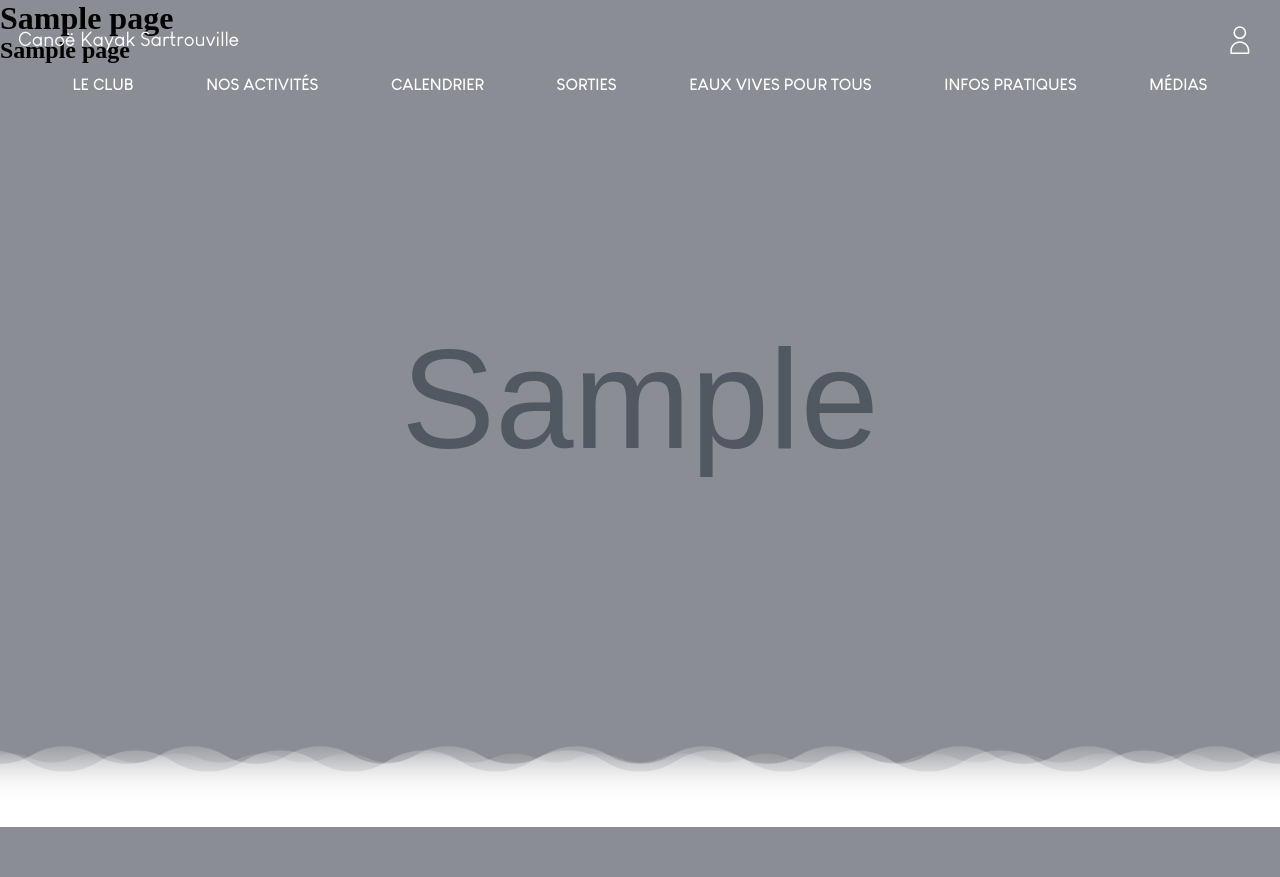
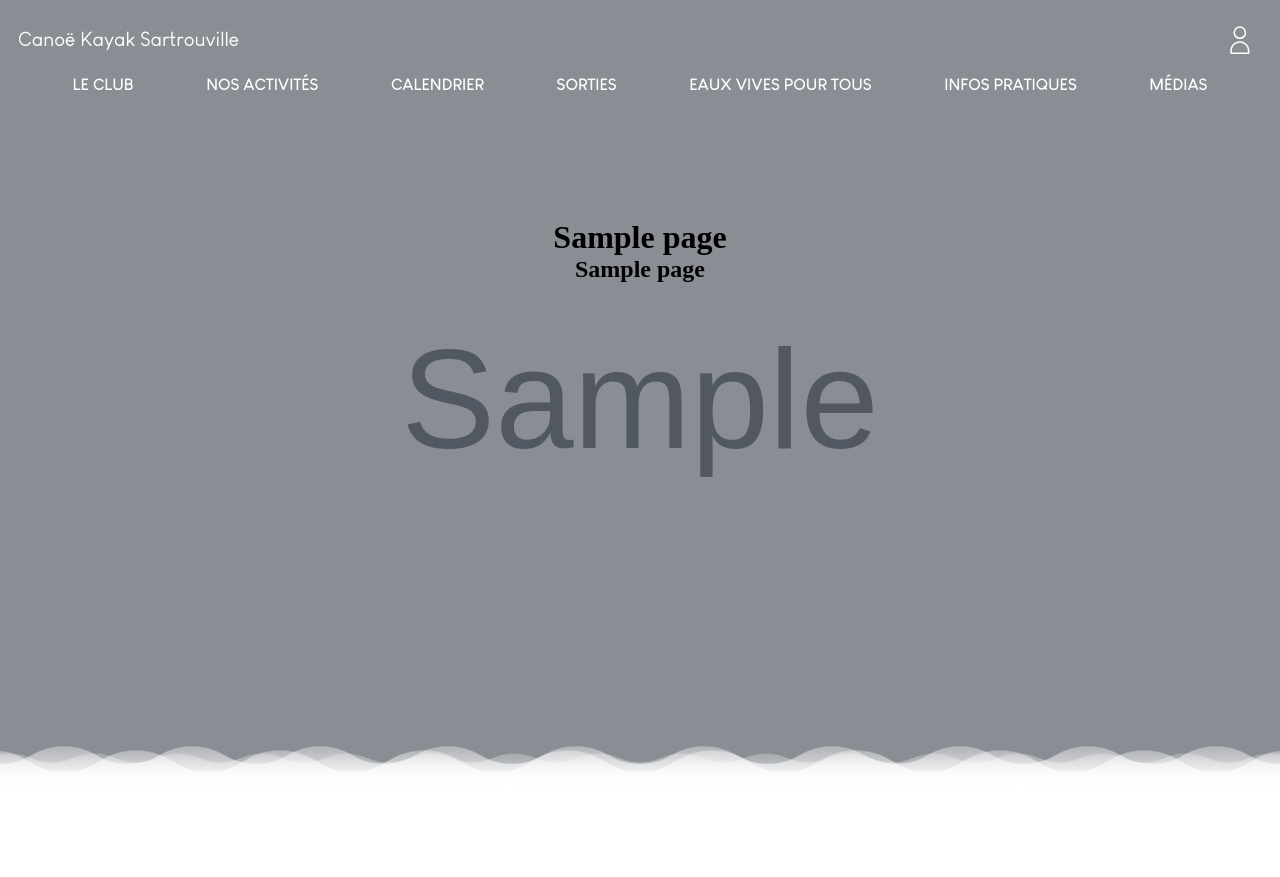
Before and after one commit to Megapixel-code/2025_website_kayak, a Django app: template website/main_app/templates/base.html in a window 1280 px wide. Before the commit the page ends 827 px from the top, so only its background shows below. Run offline with Django 5.2, Linux system fonts and the light colour scheme; the template is opened without the code that fills it: values that come from a table or form of the project are taken from there, others are empty; tables that the repository leaves empty hold one stand-in row (values such as "Sample post"); grey boxes marked "Sample" are stand-in pictures.

Commit message:
resize throttler center page title content

```diff
--- a/website/main_app/static/css/styles.css
+++ b/website/main_app/static/css/styles.css
@@ -93,18 +93,19 @@ svg path{
 }
 
 .wave{
+    /* base values if js doesnt work, the values are tweaked on load in the js */
     --size: 30px; /* height of the wave */
     --p: 50px; /* curvature of the wave */
     --R: 58.3px; /*sqrt(var(--size)*var(--size) + var(--p)*var(--p))*/
 
     position: absolute;
 
-    height: 100%; /* 3 * var(--size) */
+    height: 200%;
     width: 100%;
 
     z-index: -1;
     background: #ffffff;
-    background: linear-gradient(0deg,rgba(255, 255, 255, 1) 0%, rgba(255, 255, 255, 0) 90%);
+    background: linear-gradient(0deg,rgba(255, 255, 255, 1) 50%, rgba(255, 255, 255, 0) 100%);
 
     --mask:
         radial-gradient(var(--R) at 50% calc(var(--size) + var(--p)),#000 99%,#0000 101%) calc(50% - 2*var(--size)) 0/calc(4*var(--size)) 100%,
@@ -301,7 +302,29 @@ div#page_header img{
     pointer-events: none;
 }
 
+div#page_header div{
+    position: relative;
+    width: 100%;
+    height: 100%;
+}
+div#page_header div div{
+    position: absolute;
+    margin: auto;
+
+    width: 80%;
+    left: 0;
+    right: 0;
+    top: 30%;
+
+    text-align: center;
+
+    /*Solves a problem in which the content is being cut when the div is smaller than its' wrapper:*/
+    max-width: 100%;
+    max-height: 100%;
+    overflow: auto;
+}
+
 div#waves{
     position: relative;
-    height: 90px;
+    height: 70px;
 }
--- a/website/main_app/static/js/script.js
+++ b/website/main_app/static/js/script.js
@@ -10,8 +10,9 @@ var tag_body;
 // program variables
 var b_is_computer; // boolean true if we are a computer false otherwise
 var rng; // rng object
+let resize_timeout; // for the resizeThrottler function
 
-window.onresize = function() {resizeFunction()};
+window.onresize = function() {resizeThrottler()};
 window.onload = loadFunction;
 
 
@@ -77,6 +78,20 @@ function loadFunction(){
     resizeFunction();
     b_is_computer = false;
     resizeFunction();
+}
+
+
+
+function resizeThrottler() {
+    // ignore resize events as long as an actualResizeHandler execution is in the queue
+    if (!resize_timeout) {
+        // set a timeout to prevent multiple event’s firing
+        resize_timeout = setTimeout(function () {
+            resize_timeout = null;
+            resizeFunction();
+            // The resizeFunction will execute at a rate of 15fps
+        }, 100);
+    }
 }
 
 
--- a/website/main_app/templates/base.html
+++ b/website/main_app/templates/base.html
@@ -75,8 +75,12 @@
     <div id="content">
         <div id="page_header">
             <img src="{{ page.image.url }}">
-            <h1>{{ page.title }}</h1>
-            <h2>{{ page.second_title }}</h2>
+            <div> <!-- needed to set self to position relative so child can have position absolute -->
+                <div>
+                    <h1>{{ page.title }}</h1>
+                    <h2>{{ page.second_title }}</h2>
+                </div>
+            </div>
         </div>
         <div id="waves">
             <div class="wave"></div>
```
